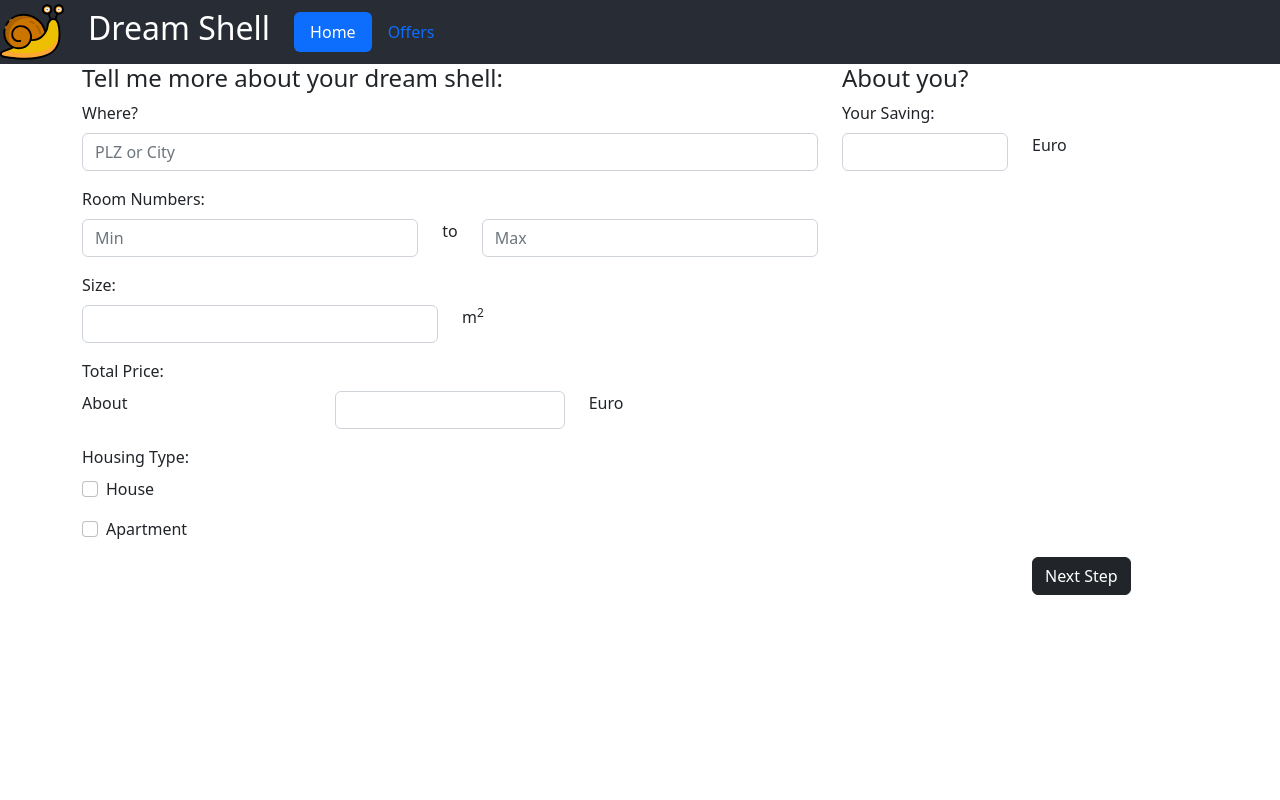
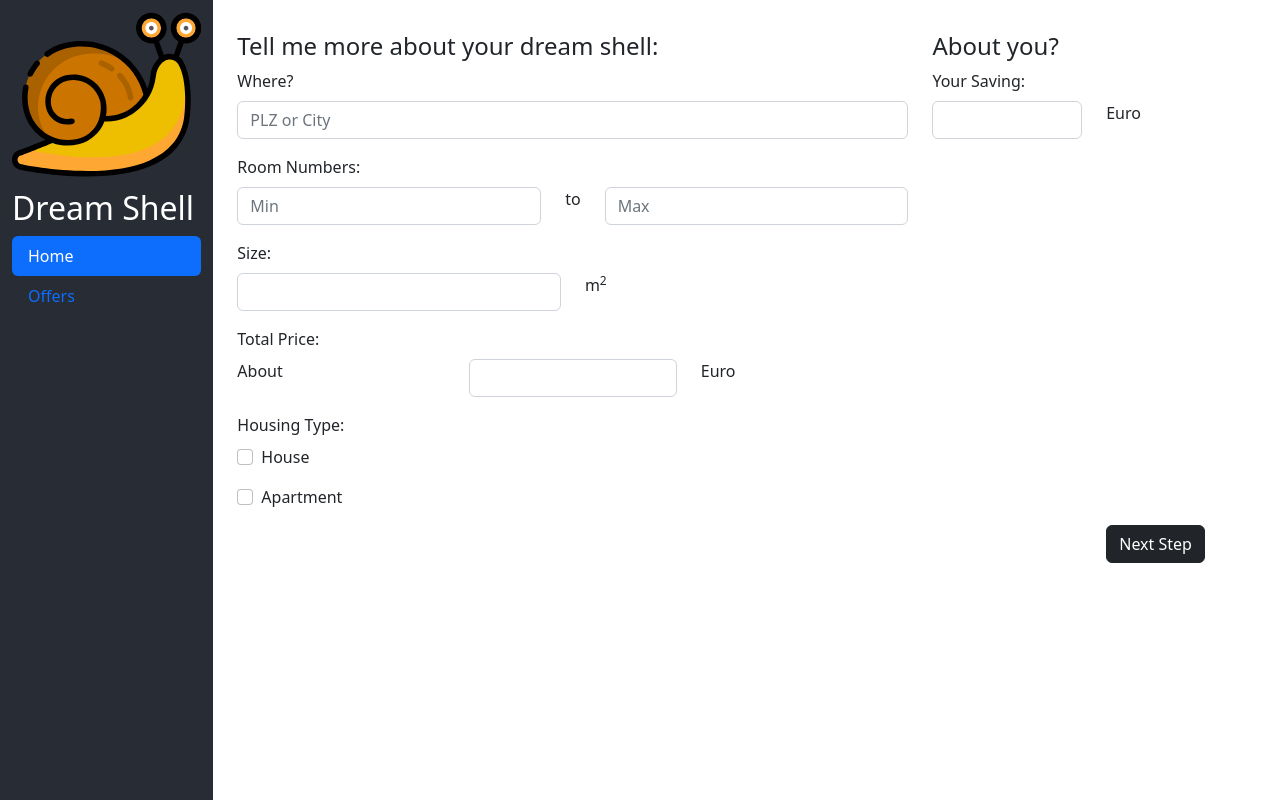
Before and after one commit to fly-san/web-dream-shell, a React (Create React App) app: page /home in a window 1280 px wide. Built offline with nearby package versions, Linux system fonts and the light colour scheme.

Commit message:
Fixed vertical navbar

```diff
--- a/src/App.css
+++ b/src/App.css
@@ -6,12 +6,15 @@ body {
 
 #main-navigation-bar {
   background-color: #282c34;
-  align-items: center;
-  justify-content: left;
-  background-color: #282c34;
   color: white;
+  height: 100vh !important;
 }
 
-#navigation-bar-icon {
-  height: calc(8vb);
+#main-container {
+  height: 100vh;
+  width: 100%;
+  padding-top: 2em;
+  overflow-y: auto;
+  overflow-x: hidden;
+  box-sizing: inherit;
 }
--- a/src/App.js
+++ b/src/App.js
@@ -1,5 +1,5 @@
 import "./App.css";
-import { Nav, Row, Col } from "react-bootstrap";
+import { Nav, Row, Col, Container } from "react-bootstrap";
 import { ReactComponent as Snail } from "./assets/snail.svg";
 import {
   BrowserRouter as Router,
@@ -14,16 +14,18 @@ import { HomePage } from "./components/HomePage";
 function App() {
   return (
     <Router>
-      <Col>
-        <Row xs="auto" className="align-items-center" id="main-navigation-bar">
-          <Col>
+      <Container fluid>
+        <Row>
+          <Col xs={2} id="main-navigation-bar">
+            <Row>
               <Snail id="navigation-bar-icon" />
-          </Col>
-          <Col>
               <h2>Dream Shell</h2>
-          </Col>
-          <Col>
-            <Nav variant="pills" defaultActiveKey="/home">
+            </Row>
+            <Nav
+              className="flex-column"
+              variant="pills"
+              defaultActiveKey="/home"
+            >
               <Nav.Item>
                 <LinkContainer to="/home">
                   <Nav.Link>Home</Nav.Link>
@@ -36,15 +38,17 @@ function App() {
               </Nav.Item>
             </Nav>
           </Col>
-        </Row>
-        <Row>
+          <Col style={{ padding: 0 }}>
+            <Container fluid id="main-container">
               <Routes>
                 <Route path="/offers" element={<BankOffers />} />
                 <Route path="/home" element={<HomePage />} />
                 <Route path="/" element={<Navigate to="/home" />} />
               </Routes>
+            </Container>
+          </Col>
         </Row>
-      </Col>
+      </Container>
     </Router>
   );
 }
```
Lines whose indentation alone changed are shown as unchanged.
